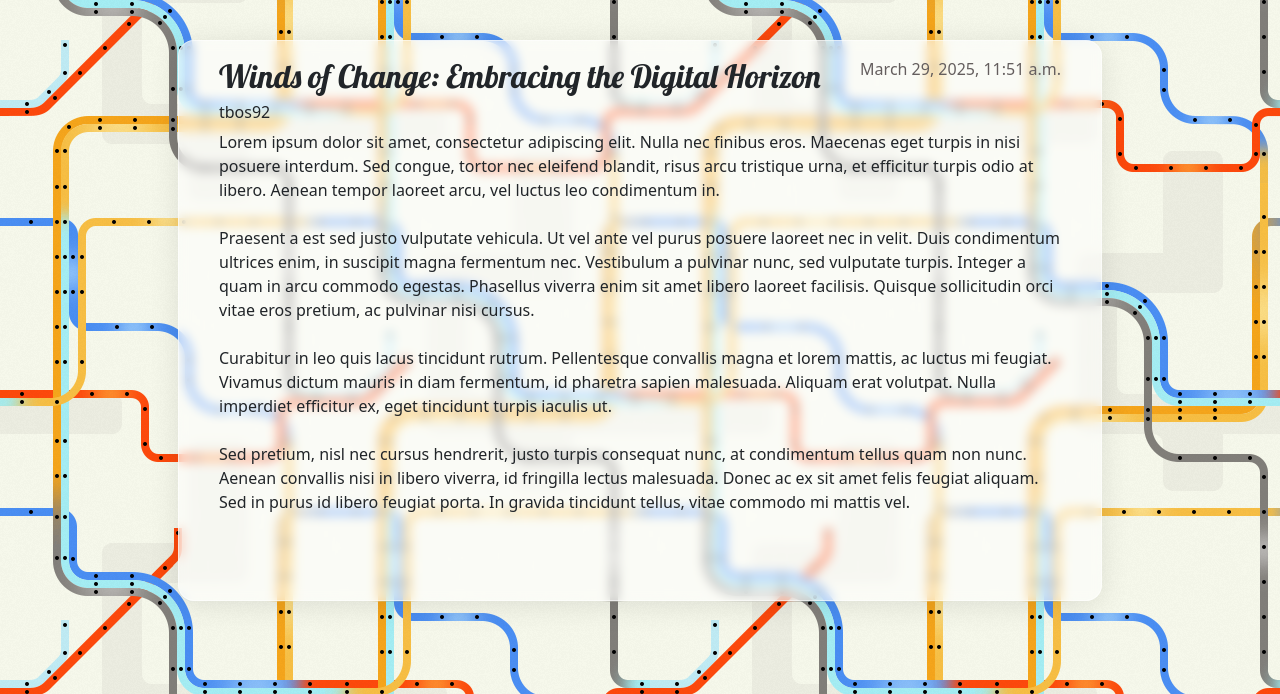
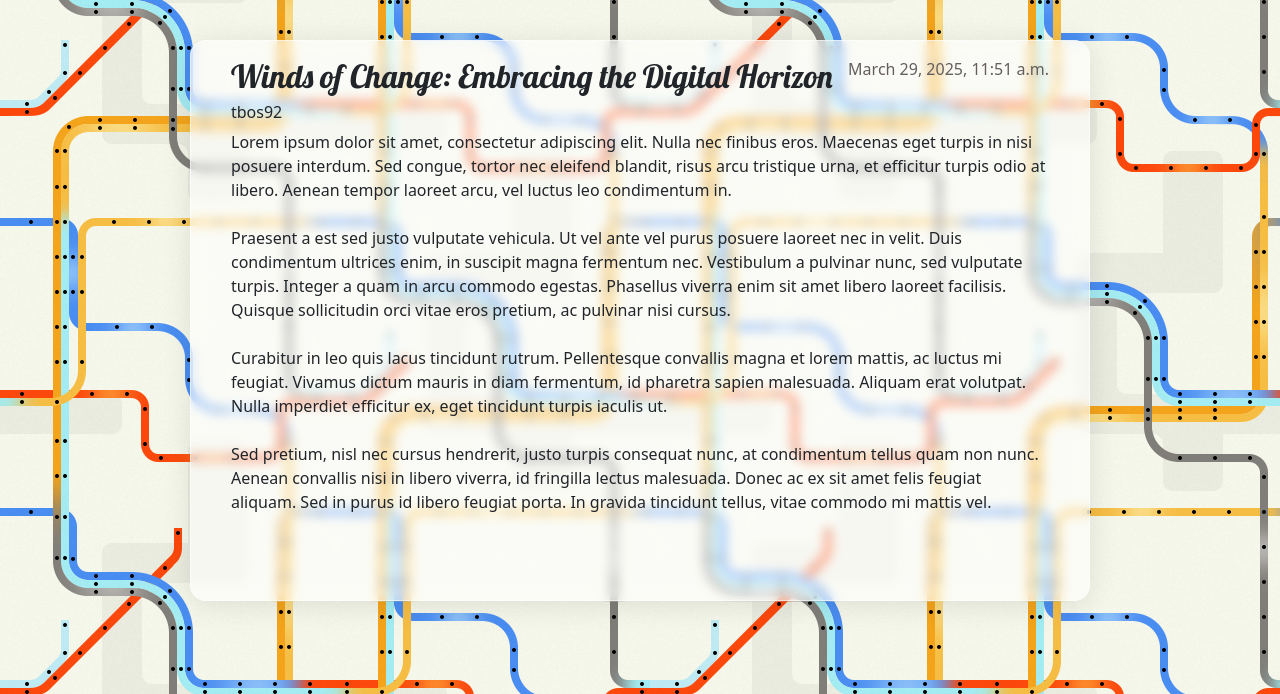
Before and after one commit to Tbos92/djangogirls, a Django app: page /post/5/ in a window 1280 px wide. Shown: the part 106-800 px from the top of the page. Run offline with Django 5.2, Linux system fonts and the light colour scheme; data comes from the database, SQL or seed files in the repository.

Commit message:
Slight tweak to css for detail view to adjust margins

```diff
--- a/blog/templates/blog/post_detail.html
+++ b/blog/templates/blog/post_detail.html
@@ -1,12 +1,14 @@
 {% extends 'blog/base.html' %} {% block content %}
+<div class="container">
   <div class="blogPostContainer">
     <article class="post">
       {% if post.published_date %}
       <time class="date"> {{ post.published_date }} </time>
       {% endif %}
-    <h2>{{ post.title }}</h2>
+      <h2 class="postTitle">{{ post.title }}</h2>
       <h6>{{ post.author }}</h6>
       <p>{{ post.text|linebreaksbr }}</p>
     </article>
   </div>
+</div>
 {% endblock %}
```
Lines whose indentation alone changed are shown as unchanged.
